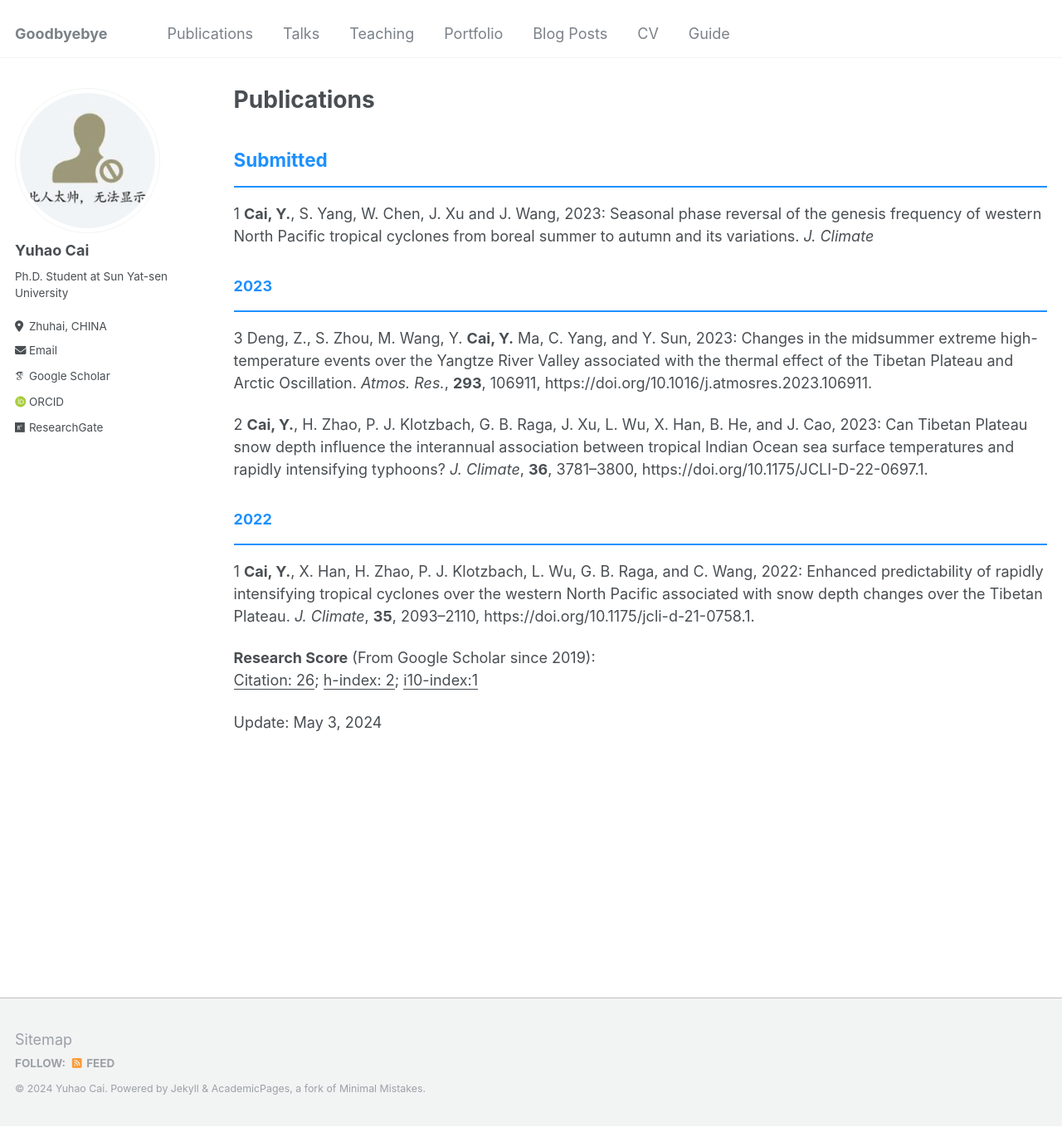
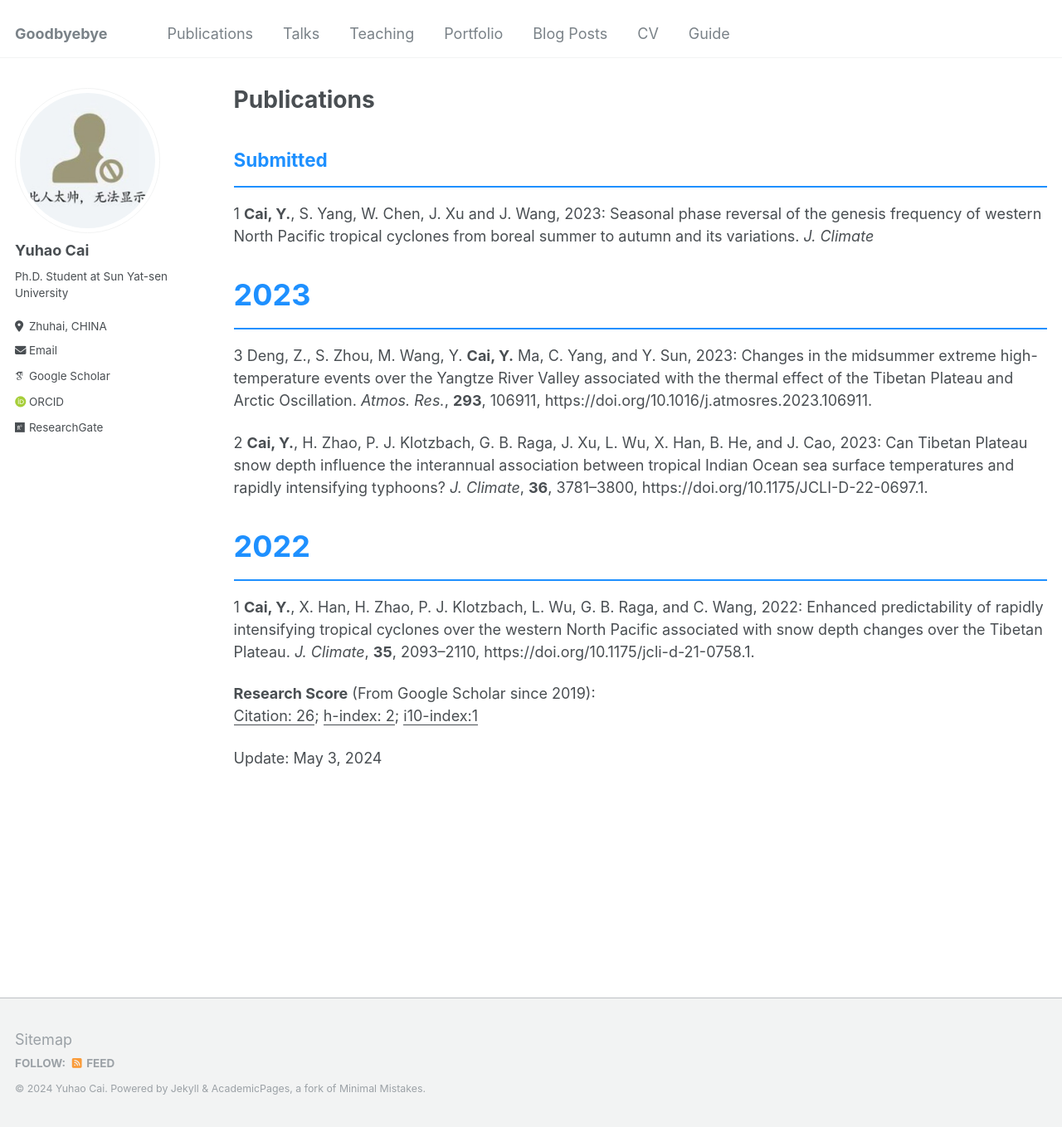
Before and after one commit to caiyh63/caiyh63.github.io, a Jekyll site: the page built from _publications/2009-10-01-paper-title-number-1.md, in a window 1280 px wide and 1358 px high. Shown: the whole window at 83% size. Built offline with Jekyll 4.4.1, drawn with Linux system fonts in a browser that asks for light colours; some web fonts are replaced.

Commit message:
Update 2009-10-01-paper-title-number-1.md

```diff
--- a/_publications/2009-10-01-paper-title-number-1.md
+++ b/_publications/2009-10-01-paper-title-number-1.md
@@ -14,14 +14,14 @@ author_profile: true
 <hr style="border: none; background-color: #1E90FF; height: 2px;"/>
 1 **Cai, Y.**, S. Yang, W. Chen, J. Xu and J. Wang, 2023: Seasonal phase reversal of the genesis frequency of western North Pacific tropical cyclones from boreal summer to autumn and its variations. _J. Climate_
 
-### <span style="color:#1E90FF">2023</span>
+### <span style="color:#1E90FF; font-size:2em">2023</span>
 <hr style="border: none; background-color: #1E90FF; height: 2px;"/>
 
 3 Deng, Z., S. Zhou, M. Wang, Y. **Cai, Y.** Ma, C. Yang, and Y. Sun, 2023: Changes in the midsummer extreme high-temperature events over the Yangtze River Valley associated with the thermal effect of the Tibetan Plateau and Arctic Oscillation. _Atmos. Res._, **293**, 106911, https://doi.org/10.1016/j.atmosres.2023.106911.
 
 2 **Cai, Y.**, H. Zhao, P. J. Klotzbach, G. B. Raga, J. Xu, L. Wu, X. Han, B. He, and J. Cao, 2023: Can Tibetan Plateau snow depth influence the interannual association between tropical Indian Ocean sea surface temperatures and rapidly intensifying typhoons?  _J. Climate_, **36**, 3781–3800, https://doi.org/10.1175/JCLI-D-22-0697.1.
 
-### <span style="color:#1E90FF">2022</span>
+### <span style="color:#1E90FF; font-size:2em">2022</span>
 <hr style="border: none; background-color: #1E90FF; height: 2px;"/>
 
 1  **Cai, Y.**, X. Han, H. Zhao, P. J. Klotzbach, L. Wu, G. B. Raga, and C. Wang, 2022: Enhanced predictability of rapidly intensifying tropical cyclones over the western North Pacific associated with snow depth changes over the Tibetan Plateau. _J. Climate_, **35**, 2093–2110, https://doi.org/10.1175/jcli-d-21-0758.1.
```
